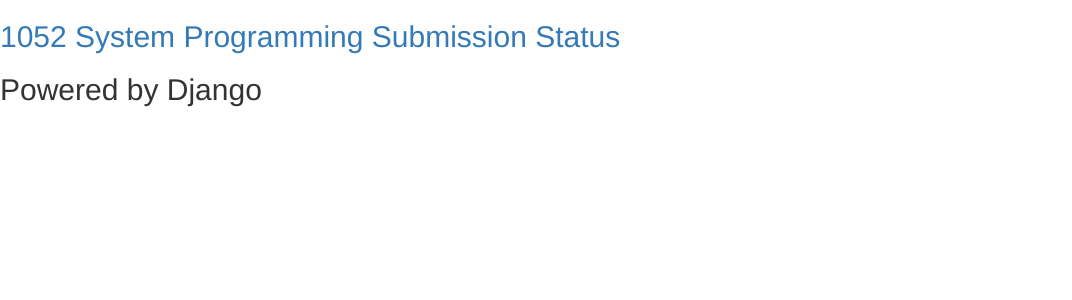
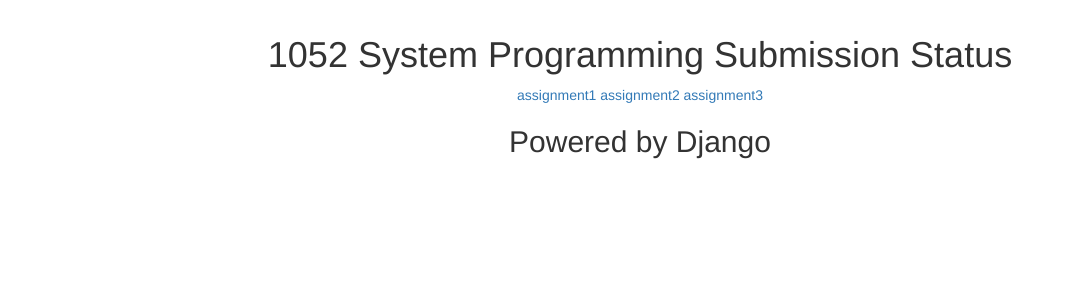
Before and after one commit to Denffer/submission_status_system, a Django app: template mysystem/templates/show.html in a window 1280 px wide. Shown: the top 300 px of the page, without its empty margins (0-1072 px from the left). Run offline with Django 3.2, Linux system fonts and the light colour scheme; the template is opened without the code that fills it, so the values that code supplies are empty; some libraries are stand-ins or nearby versions.

Commit message:
Version 1.1 (Prototype)

```diff
--- a/mysystem/static/css/background.css
+++ b/mysystem/static/css/background.css
@@ -1,3 +1,14 @@
-header {
-  text-align: center;
+html {
+ 	text-align: center;
+	margin-top: 15px;
+	margin-right: 15px;
+    margin-bottom: 15px;
+    margin-left: 15px;
+   	color: #000066;
+    background-color: #FFFFFF;
+    font-family: "verdana";
 }
+
+.oneline {
+    display:inline-block
+}
--- a/mysystem/templates/background.html
+++ b/mysystem/templates/background.html
@@ -13,15 +13,19 @@
     <title>1052SP | Submission Status</title>
 </head>
 <body>
-    <div class="header">
-        <h2><a href="/">1052 System Programming Submission Status</a></h2>
+    <div class="head">
+        <h1>1052 System Programming Submission Status</h1>
     </div>
     </div>
     <div class="body">
+        <a href="/assignment1">assignment1</a>
+        <a href="/assignment2">assignment2</a>
+        <a href="/assignment3">assignment3</a>
+
         {% block content %}
         {% endblock content %}
     </div>
-    <div class="footer">
+    <div class="foot">
         <h2>Powered by Django</h2>
     </div>
 </body>
--- a/mysystem/templates/show.html
+++ b/mysystem/templates/show.html
@@ -5,13 +5,12 @@
 <!-- <p>{{ student.submission_status }}</p> -->
 {% block content %}
     {% for student in status_list %}
-        <div>
-            {{ student.student_id }}
-            {% if student.submission_status %}
-                <div class="column status"><span class="label label-primary">Submitted</span></div>
-            {% endif %}
-            {{ student.submission_time }}</p>
-        </div>
+    <br>
+    <div class="oneline">{{ student.student_id }}</div>
+        {% if student.submission_status %}
+            <div class="column status oneline"><span class="label label-primary">Submitted</span></div>
+        {% endif %}
+    <div class="oneline">{{ student.submission_time }}</div>
     {% endfor %}
 
 {% endblock content %}
```
Also changed, not shown: mysystem/templates/coming_soon.html (added, +8 -0 lines), mysystem/views.py (+25 -21 lines), mysystem/static/images/coming-soon.png (added), 1 other file.
